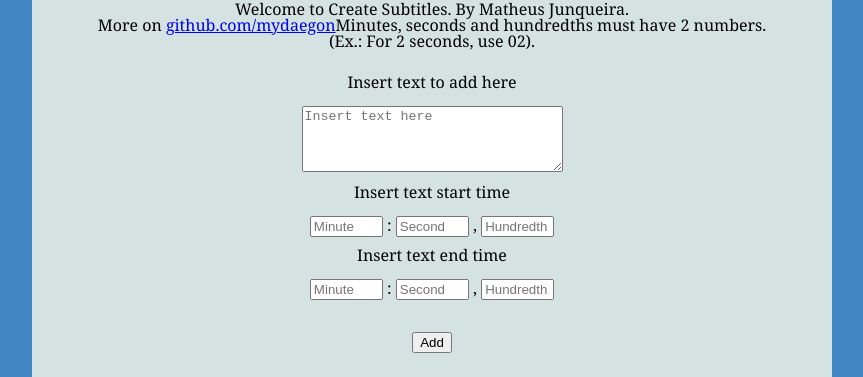
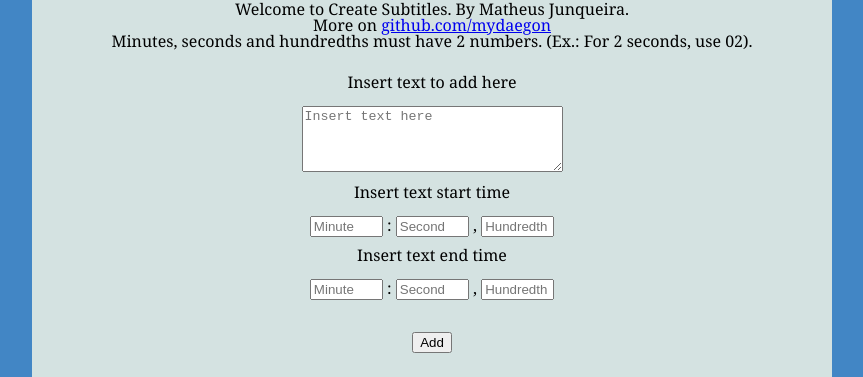
Before and after one commit to matheusdfj/Create-Subtitles, a plain HTML site: page index.html in a window 1280 px wide. Shown: the part 69-446 px from the top of the page, without its empty margins (208-1071 px from the left). Drawn offline with Linux system fonts and the light colour scheme.

Commit message:
Update index.html

```diff
--- a/index.html
+++ b/index.html
@@ -10,7 +10,7 @@
 <body>
         <div id="divmain">
             <h1 class="c1">CREATE SUBTITLES</h1>
-            <p id="welcome">Welcome to Create Subtitles. By Matheus Junqueira.<br>More on <a href="https://www.github.com/mydaegon">github.com/mydaegon</a>Minutes, seconds and hundredths must have 2 numbers. (Ex.: For 2 seconds, use 02).</p>
+            <p id="welcome">Welcome to Create Subtitles. By Matheus Junqueira.<br>More on <a href="https://www.github.com/mydaegon">github.com/mydaegon</a><br>Minutes, seconds and hundredths must have 2 numbers. (Ex.: For 2 seconds, use 02).</p>
             <form id="form">
 
                 <p>Insert text to add here</p><br>
```
